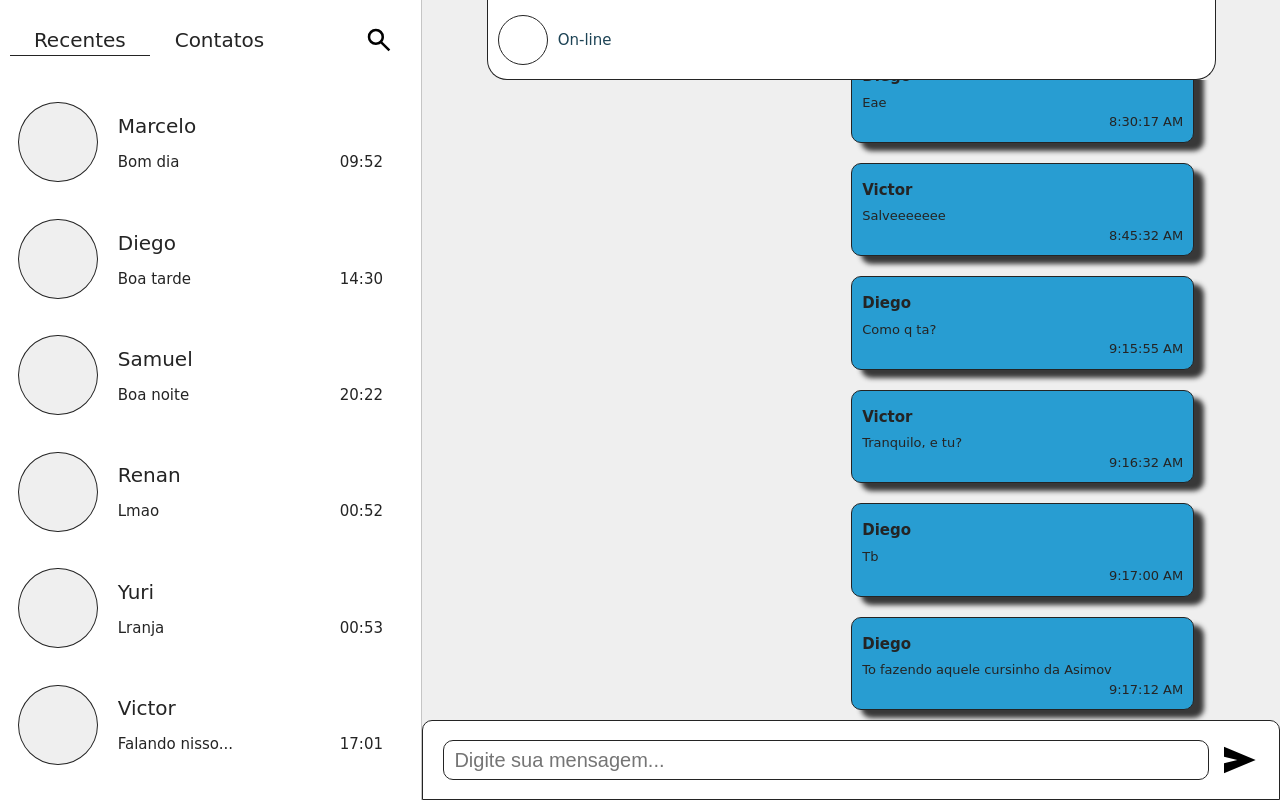
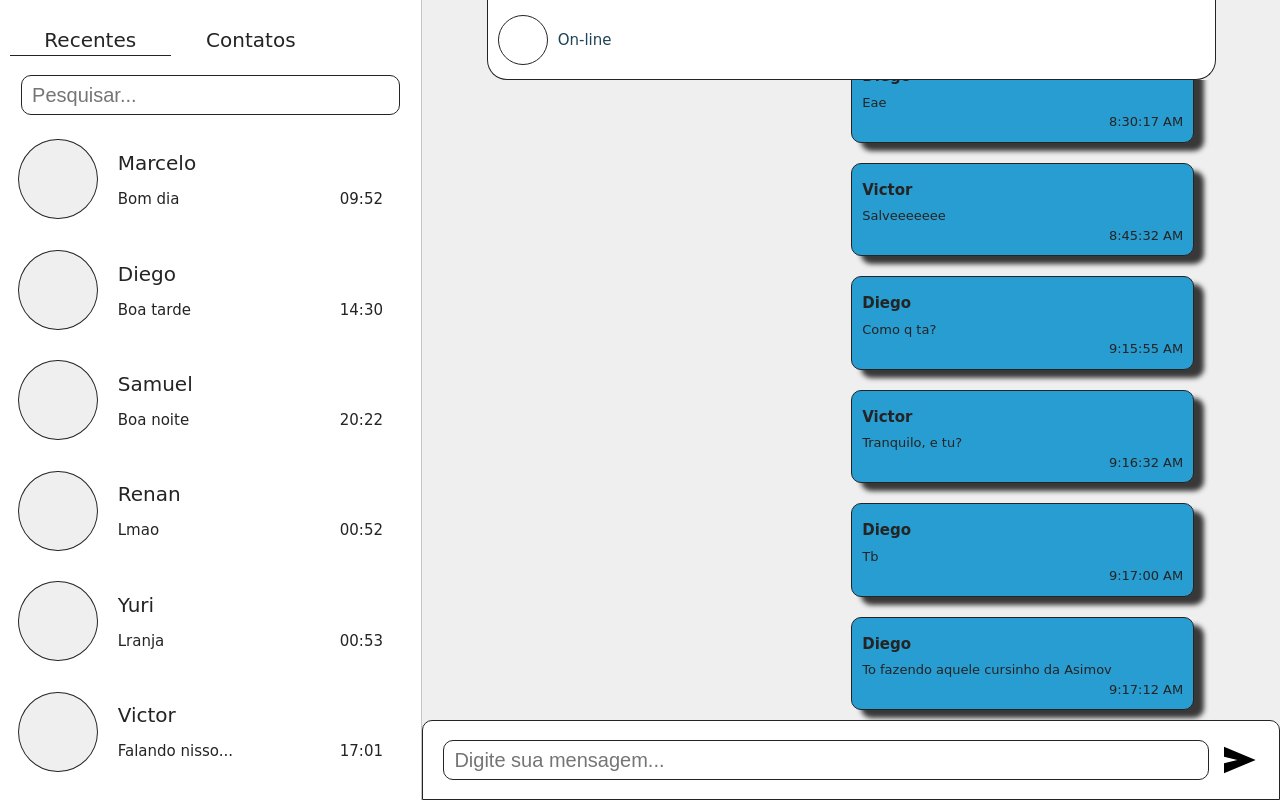
Before and after one commit to ydmartino/PI3SEM, a React (Vite) app in the folder client/: page /chat in a window 1280 px wide. Built offline with nearby package versions, Linux system fonts and the light colour scheme.

Commit message:
Applied localStorage to save user's preferred theme, changed filter to always be shown..

```diff
--- a/client/src/assets/chat.css
+++ b/client/src/assets/chat.css
@@ -64,6 +64,7 @@ body {
     cursor: pointer;
     width: 50%;
     transition: .4s ease;
+    border: none;
 }
 
 .recent.selected, .allContacts.selected {
@@ -75,7 +76,7 @@ body {
 }
 
 .btns {
-    width: 35%;
+    width: 20%;
     height: 100%;
     display: flex;
     flex-direction: row;
@@ -92,46 +93,25 @@ body {
     border-radius: 10px;
 }
 
-.searchIcon {
-    background-image: url('./search-light.svg');
-}
-
-.searchIcon:hover {
-    background-color: #cccccc;
-}
-
-.searchIcon.dark {
-    background-image: url('./search-dark.svg');
-}
-
 .openCloseBtn {
     display: none;
 }
 
 .filterSection {
-    height: 0;
+    height: 5%;
     display: flex;
     align-items: center;
     justify-content: center;
     transition: .4s ease;
 }
 
-.filterSection.show {
-    height: 5%;
-    transition: .4s ease;
-}
-
 .filter {
     width: 90%;
-    height: 0;
-    display: none;
+    height: 100%;
+    display: block;
     transition: .4s ease;
     border: 1px solid #242424;
-}
-
-.filter.show {
-    height: 100%;
-    display: block;
+    transition: .4s ease;
 }
 
 .filter.dark {
@@ -141,7 +121,7 @@ body {
 }
 
 .contactContainer {
-    height: 90%;
+    height: 85%;
     display: flex;
     flex-direction: row;
     transition: .4s ease;
@@ -483,14 +463,20 @@ ul {
     .tabs.show {
         width: 50%;
         display: flex;
-        flex-direction: column;
+        flex-direction: row;
         justify-content: space-around;
         flex-wrap: wrap;
     }
 
     .tabs, .btns, .filterSection, .contactContainer, .contactHeader p {
         display: none;
+        transition: .4s ease;
     }
+
+    .filterSection.show{
+        display: flex;
+    }
+
 
     .openCloseBtn {
         display: flex;
@@ -503,13 +489,8 @@ ul {
     }
 
     .openCloseBtn.dark {
-        display: flex;
         background: url('./open-right-dark.svg') no-repeat center center;
         background-size: cover;
-        width: 50px;
-        height: 20px;
-        cursor: pointer;
-        transition: .4s ease;
     }
 
     .openCloseBtn.clicked {
@@ -522,16 +503,13 @@ ul {
     }
 
     .openCloseBtn.clicked.dark {
-        display: flex;
         background: url('./close-left-dark.svg') no-repeat center center;
         background-size: cover;
-        width: 30px;
-        height: 20px;
-        cursor: pointer;
     }
 
-    .btns.show, .filterSection.show, .contactHeader.show p {
+    .btns.show, .contactHeader.show p {
         display: flex;
+        transition: .4s ease;
     }
 
     .contactContainer.show {
@@ -555,5 +533,6 @@ ul {
 
     .filter {
         margin: 5px 0 0 0;
+        transition: .4s ease;
     }
 }
--- a/client/src/components/Chat/Btns.jsx
+++ b/client/src/components/Chat/Btns.jsx
@@ -9,7 +9,6 @@ const { theme, toggleTheme } = useContext(ThemeContext)
   return (
     <div className={`btns ${leftBarStatus == 'active' ? 'show' : ''}`}>
         <div className={`modeBtn ${theme}`} onClick={toggleTheme}></div>
-        <div className={`searchIcon ${theme}`} onClick={handleFilter}></div>
     </div>
   )
 }
--- a/client/src/components/Chat/Contact.jsx
+++ b/client/src/components/Chat/Contact.jsx
@@ -4,7 +4,6 @@ function Contact({ contact, setNomeChat, nomeChat, theme }) {
 
     const handleOpenChat = () => {
         setNomeChat(contact)
-        console.log(contact)
     }
 
     return (
--- a/client/src/components/Chat/Filter.jsx
+++ b/client/src/components/Chat/Filter.jsx
@@ -2,8 +2,8 @@ import React from 'react'
 
 export function Filter({ setSearch, theme, filterStatus, leftBarStatus }) {
   return (
-    <div className={`filterSection ${filterStatus == 'active' ? 'show' : ''} ${leftBarStatus == 'active' ? 'show' : ''}`}>
-        <input type="text" className={`filter ${theme} ${filterStatus == 'active' ? 'show' : ''}`} placeholder='Pesquisar...' onChange={(e) => setSearch(e.target.value)}/>
+    <div className={`filterSection ${leftBarStatus == 'active' ? 'show' : ''}`}>
+        <input type="text" className={`filter ${theme} ${leftBarStatus == 'active' ? 'show' : ''}`} placeholder='Pesquisar...' onChange={(e) => setSearch(e.target.value)}/>
     </div>
   )
 }
--- a/client/src/components/Chat/MessageContainer.jsx
+++ b/client/src/components/Chat/MessageContainer.jsx
@@ -7,8 +7,6 @@ export function MessageContainer({ nomeChat, theme }) {
         const doc = document.getElementsByClassName('messageList')[0]
         doc.scrollTo(0, doc.scrollHeight)
       }, [ nomeChat ])
-
-      console.log(theme)
 
     const messages = [
         {
--- a/client/src/components/Chat/Tabs.jsx
+++ b/client/src/components/Chat/Tabs.jsx
@@ -5,7 +5,6 @@ import { ThemeContext } from '../Context/ThemeContext'
 export function Tabs({ toggleRecent, activeTab, toggleTabs, leftBarStatus }) {
 
   const { theme, toggleTheme } = useContext(ThemeContext)
-  console.log(leftBarStatus)
 
   return (
     <div className={`tabs ${leftBarStatus == 'active' ? 'show' : ''}`}>
--- a/client/src/components/Context/ThemeContext.jsx
+++ b/client/src/components/Context/ThemeContext.jsx
@@ -3,10 +3,12 @@ import { Children, createContext, useState } from "react";
 export const ThemeContext = createContext();
 
 export const ThemeProvider = ({ children }) => {
-    const [ theme, setTheme ] = useState('light')
+    const [ theme, setTheme ] = useState(localStorage.getItem('preferredTheme'))
 
     const toggleTheme = () => {
         setTheme(theme === "light" ? "dark" : "light")
+        localStorage.setItem('preferredTheme', (theme == 'light' ? 'dark' : 'light'))
+        console.log(localStorage)
     }
 
     return <ThemeContext.Provider value={{ theme, toggleTheme }}>
```
